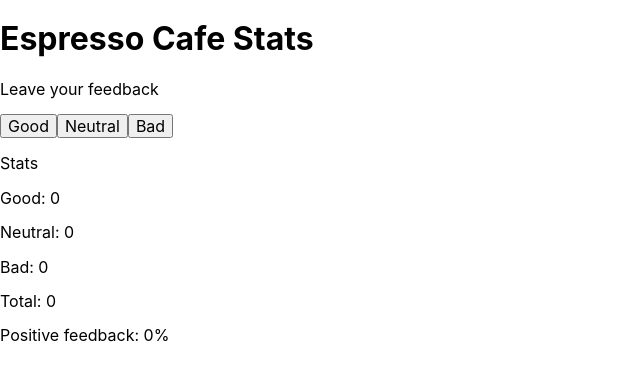
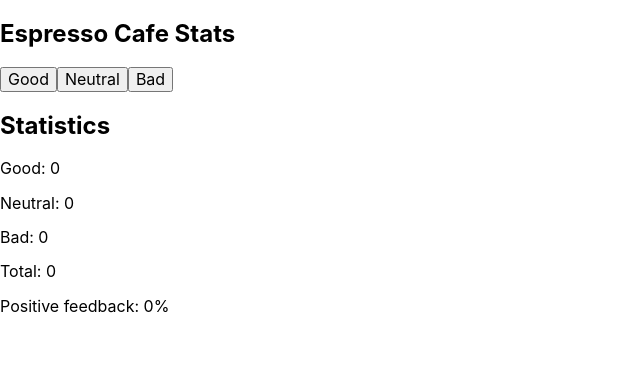
Before and after one commit to Larisa-Antsifrova/goit-react-hw-02-feedback, a React (Create React App) app: page / in a window 1280 px wide. Shown: the top 380 px of the page, without its empty margins (0-640 px from the left). Built offline with nearby package versions, Linux system fonts and the light colour scheme.

Commit message:
Seperated JSX into separate components.

```diff
--- a/src/App.js
+++ b/src/App.js
@@ -1,4 +1,7 @@
 import React, { Component } from 'react';
+import Section from './components/Section';
+import Statistics from './components/Statistics';
+import FeedbackOptions from './components/FeedbackOptions';
 
 class App extends Component {
   state = {
@@ -31,23 +34,21 @@ class App extends Component {
 
     return (
       <>
-        <h1>Espresso Cafe Stats</h1>
-        <p>Leave your feedback</p>
-        <button id="good" onClick={this.countFeedback}>
-          Good
-        </button>
-        <button id="neutral" onClick={this.countFeedback}>
-          Neutral
-        </button>
-        <button id="bad" onClick={this.countFeedback}>
-          Bad
-        </button>
-        <p>Stats</p>
-        <p>Good: {good}</p>
-        <p>Neutral: {neutral}</p>
-        <p>Bad: {bad}</p>
-        <p>Total: {total}</p>
-        <p>Positive feedback: {positivePercentage}%</p>
+        <Section title="Espresso Cafe Stats">
+          <FeedbackOptions
+            options={['good', 'neutral', 'bad']}
+            onLeaveFeedback={this.countFeedback}
+          />
+        </Section>
+        <Section title="Statistics">
+          <Statistics
+            good={good}
+            neutral={neutral}
+            bad={bad}
+            total={total}
+            positivePercentage={positivePercentage}
+          />
+        </Section>
       </>
     );
   }
--- /dev/null
+++ b/src/components/FeedbackOptions/FeedbackOptions.js
@@ -0,0 +1,15 @@
+import React from 'react';
+
+const FeedbackOptions = ({ options, onLeaveFeedback }) => {
+  return (
+    <>
+      {options.map(option => (
+        <button key={option} id={option} onClick={onLeaveFeedback}>
+          {option[0].toUpperCase() + option.slice(1)}
+        </button>
+      ))}
+    </>
+  );
+};
+
+export default FeedbackOptions;
--- /dev/null
+++ b/src/components/FeedbackOptions/index.js
@@ -0,0 +1 @@
+export { default } from './FeedbackOptions';
--- /dev/null
+++ b/src/components/Section/Section.js
@@ -0,0 +1,14 @@
+import React from 'react';
+
+const Section = ({ title, children }) => {
+  return (
+    <section>
+      <div className="container">
+        <h2>{title}</h2>
+        {children}
+      </div>
+    </section>
+  );
+};
+
+export default Section;
--- /dev/null
+++ b/src/components/Section/index.js
@@ -0,0 +1 @@
+export { default } from './Section';
--- /dev/null
+++ b/src/components/Statistics/Statistics.js
@@ -0,0 +1,15 @@
+import React from 'react';
+
+const Statistics = ({ good, neutral, bad, total, positivePercentage }) => {
+  return (
+    <>
+      <p>Good: {good}</p>
+      <p>Neutral: {neutral}</p>
+      <p>Bad: {bad}</p>
+      <p>Total: {total}</p>
+      <p>Positive feedback: {positivePercentage}%</p>
+    </>
+  );
+};
+
+export default Statistics;
--- /dev/null
+++ b/src/components/Statistics/index.js
@@ -0,0 +1 @@
+export { default } from './Statistics';
```
Also changed, not shown: src/components/FeedbackOptions/FeedbackOptions.module.css (added), src/components/Section/Section.module.css (added), src/components/Statistics/Statistics.module.css (added).
